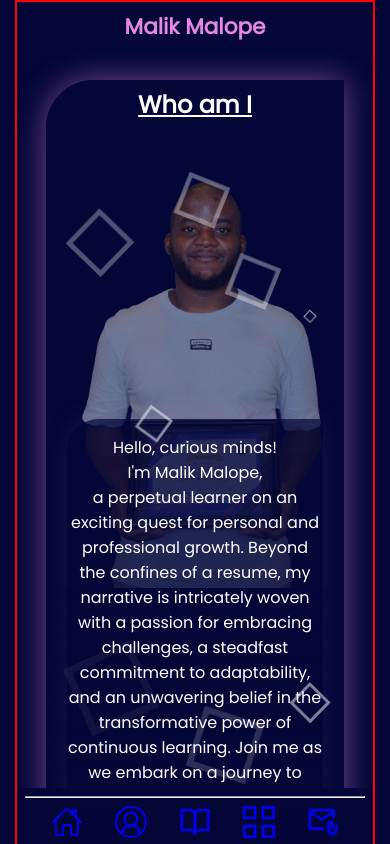
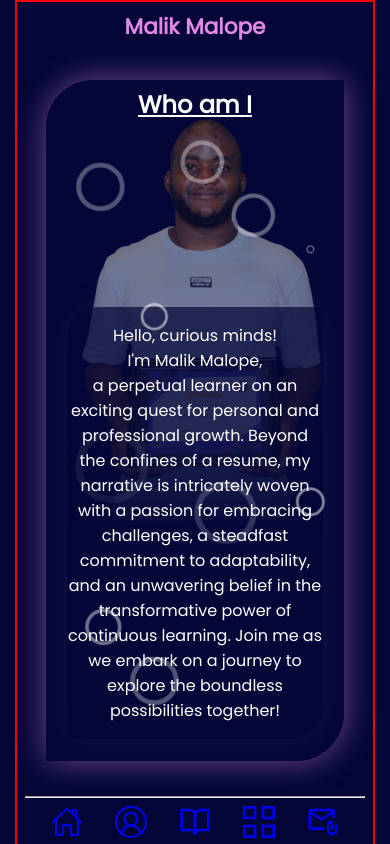
Before and after one commit to libSpace/my-react-portfolio-one, a React (Create React App) app: page /About in a window 390 px wide. Shown: the top 844 px of the page. Built offline with nearby package versions, Linux system fonts and the light colour scheme.

Commit message:
fIXED THE MOBILE ABOUS SECTION

```diff
--- a/src/component/About.css
+++ b/src/component/About.css
@@ -63,6 +63,7 @@
     border-bottom-right-radius: 3rem;
     box-shadow: 0 0 2rem rgba(228, 135, 229, 0.5);
     animation: openAnimation 0.9s ease-in-out;
+
 }
 .abt-content{
     display: flex;
@@ -88,17 +89,17 @@
     height: 15rem;
     margin: 2rem;
     /* margin-top: 6rem; */
-    transform: translateY(4rem);
+    /* transform: translateY(4rem); */
     border-top-left-radius: 2rem;
     border-bottom-right-radius: 2rem;
     box-shadow: 0 0 2rem rgba(228, 135, 229, 0.1);
-    transition: box-shadow 0.5s ease-in-out;
-    transition: background-color 0.6s ease-in-out;
+    /* transition: box-shadow 0.5s ease-in-out; */
+    /* transition: background-color 0.6s ease-in-out; */
 }
 
 .text-right:hover{
     box-shadow: 0 0 2rem rgba(228, 135, 229, 0.5);
-    animation: ease-in;
+    /* animation: ease-in; */
     background-color: #1f1e63;
     transition: background-color 0.4s ease-in-out;
 }
@@ -106,61 +107,64 @@
     justify-content: center;
     text-align: center;
 }
+.box{
+    border: green solid 2px;
+}
 
-
-.box div{
+.box .div-box{
     position: absolute;
-    width: 60px;
-    height: 60px;
+    width: 3.8rem;
+    height: 3.8rem;
+    border-radius: 50%;
     background-color: transparent;
     border: 6px solid rgba(255,255,255,0.8);
 }
-.box div:nth-child(1){
+.box .div-box:nth-child(1){
     top: 12%;
     left: 42%;
     animation: animate 10s linear infinite;
 }
-.box div:nth-child(2){
+.box .div-box:nth-child(2){
     top: 70%;
     left: 50%;
     animation: animate 7s linear infinite;
 }
-.box div:nth-child(3){
+.box .div-box:nth-child(3){
     top: 17%;
     left: 6%;
     animation: animate 9s linear infinite;
 }
-.box div:nth-child(4){
+.box .div-box:nth-child(4){
     top: 20%;
     left: 60%;
     animation: animate 10s linear infinite;
 }
-.box div:nth-child(5){
+.box .div-box:nth-child(5){
     top: 67%;
     left: 10%;
     animation: animate 6s linear infinite;
 }
-.box div:nth-child(6){
+.box .div-box:nth-child(6){
     top: 80%;
     left: 7%;
     animation: animate 12s linear infinite;
 }
-.box div:nth-child(7){
+.box .div-box:nth-child(7){
     top: 60%;
     left: 80%;
     animation: animate 15s linear infinite;
 }
-.box div:nth-child(8){
+.box .div-box:nth-child(8){
     top: 32%;
     left: 25%;
     animation: animate 16s linear infinite;
 }
-.box div:nth-child(9){
+.box .div-box:nth-child(9){
     top: 91%;
     left: 25%;
     animation: animate 9s linear infinite;
 }
-.box div:nth-child(10){
+.box .div-box:nth-child(10){
     top: 20%;
     left: 80%;
     animation: animate 5s linear infinite;
@@ -178,15 +182,33 @@
 }
 /* Mobile */
 @media only screen and (max-width: 700px) {
+
+    .about{
+        height: 42.6rem;
+    }
     .about-container{
       margin: 1.8rem;
+
     }
+    .abt-head{
+        align-content: center;
+        justify-content: center;
+        flex-direction: column;
+
+            h1{
+                text-decoration: underline;
+                font-size: 3.5rem;
+
+            }
+        }
     .abt-content{
-
+        /* border: yellow 2px solid; */
         flex-direction: column;
         justify-content: center;
         align-items: center;
         align-content: center;
+        padding-top: -5rem;
+
     }
     .pic-left{
         flex-direction: column;
@@ -195,21 +217,16 @@
         align-content: center;
         text-align: center;
         opacity: 0.5;
-        /* transform: translateY(0rem); */
+        transform: translateY(-3.9rem);
 
     }
     .pic-left .fade-bottom{
-        transform: translateY(-19rem);
-        /* border: yellow solid 0.1rem; */
         align-items: center;
         justify-content: center;
         width: 19rem;
-        /* border: 0.1px red solid; */
-        /* margin-left: 2rem; */
+        transform: translateY(0rem);
     }
     .abt-head{
-        /* border: red solid 3px; */
-        /* align-items: center;*/
         align-content: center;
         justify-content: center;
         flex-direction: column;
@@ -221,21 +238,19 @@
         .text-right{
             width: 16rem;
             height: 27rem;
-            /* margin: 2rem; */
-            /* margin-top: 6rem; */
-            transform: translateY(-13rem);
+            transform: translateY(-20rem);
             border-top-left-radius: 2rem;
             border-bottom-right-radius: 2rem;
             background-color: rgba(3, 6, 55, 0.7);
             box-shadow: 0 0 2rem rgba(228, 135, 229, 0.1);
             transition: box-shadow 0.5s ease-in-out;
-            transition: background-color 0.6s ease-in-out;
         }
 
         .text-right:hover{
             box-shadow: 0 0 2rem rgba(228, 135, 229, 0.5);
-            animation: ease-in;
+
             background-color: #1f1e63;
             transition: background-color 0.4s ease-in-out;
+            transition: background-color 0.4s ease-out;
         }
 }
--- a/src/component/About.js
+++ b/src/component/About.js
@@ -47,6 +47,17 @@ export default function About() {
               </div>
           </div>
           <div className='box'>
+            <div className='div-box'></div>
+            <div className='div-box'></div>
+            <div className='div-box'></div>
+            <div className='div-box'></div>
+            <div className='div-box'></div>
+            <div className='div-box'></div>
+            <div className='div-box'></div>
+            <div className='div-box'></div>
+            <div className='div-box'></div>
+            <div className='div-box'></div>
+            {/* <div></div>
             <div></div>
             <div></div>
             <div></div>
@@ -54,9 +65,7 @@ export default function About() {
             <div></div>
             <div></div>
             <div></div>
-            <div></div>
-            <div></div>
-            <div></div>
+            <div></div> */}
           </div>
         </div>
       </div>
```
